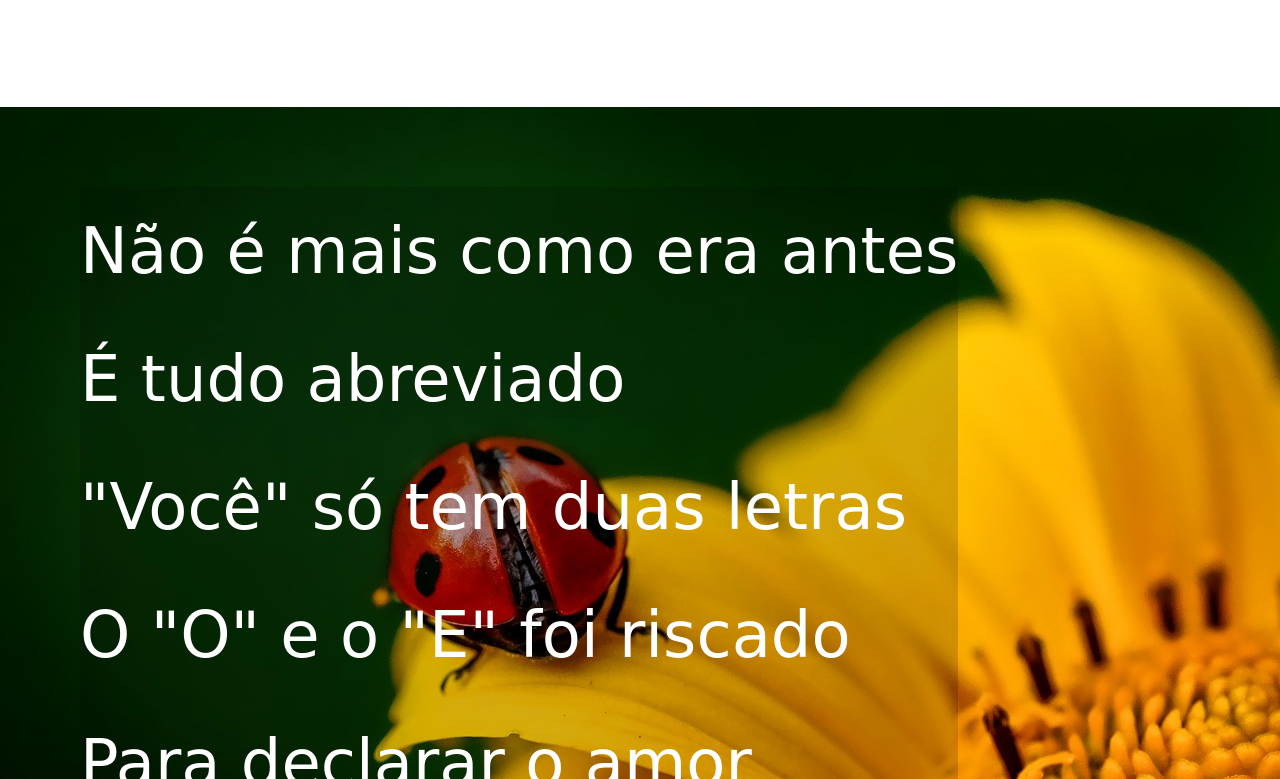
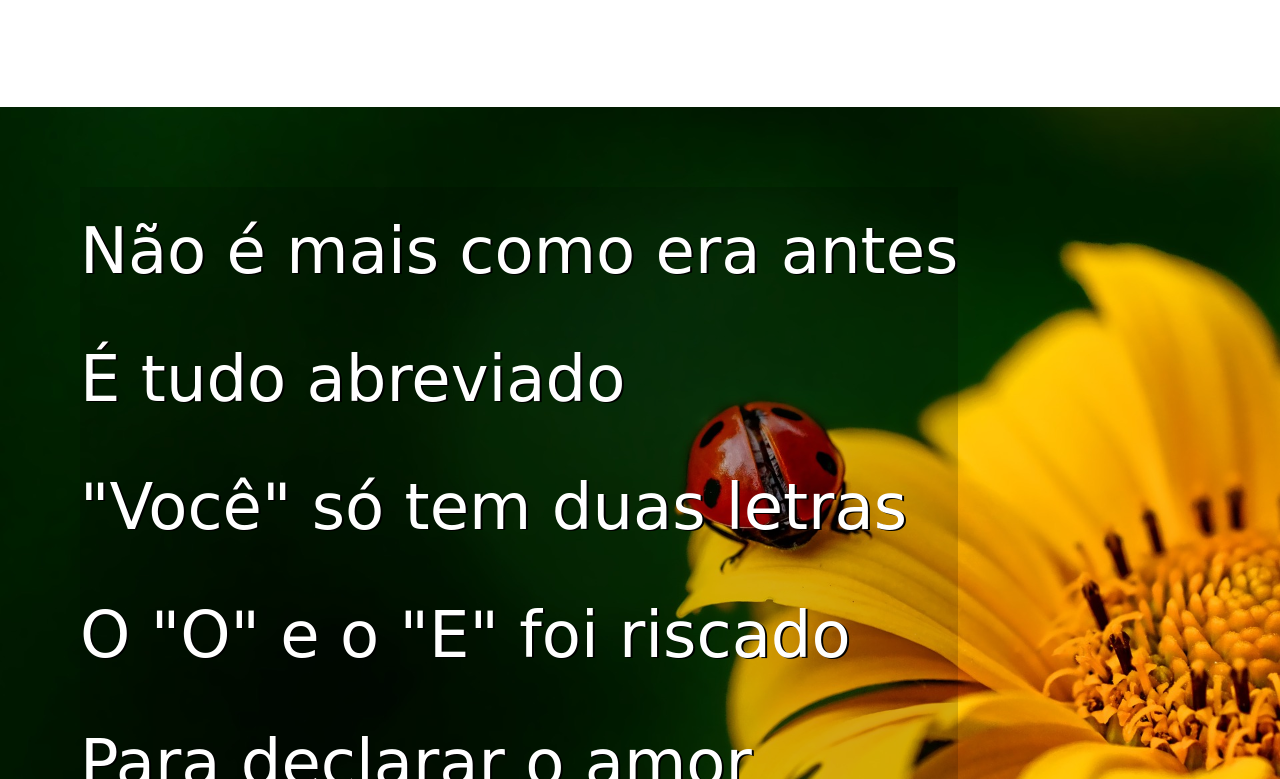
Before and after one commit to gabriel-vieira06/projetoHTML, a plain HTML site: page projetoCordel/projetoCordel.html in a window 1280 px wide. Shown: the part 1161-1940 px from the top of the page. Drawn offline with Linux system fonts and the light colour scheme.

Commit message:
add text shadow and resize img

```diff
--- a/projetoCordel/style.css
+++ b/projetoCordel/style.css
@@ -42,6 +42,7 @@ section#img1 {
     background-image: url(assets/background001.jpg);
     background-attachment: fixed;
     background-position: right center;
+    background-size: cover;
 
     color: white;
 }
@@ -50,6 +51,7 @@ section#img2 {
     background-image: url(assets/background002.jpg);
     background-attachment: fixed;
     background-position: right center;
+    background-size: cover;
 
     color: white;
 }
@@ -57,4 +59,5 @@ section#img2 {
 section#img1 p, section#img2 p {
     display: inline-block;
     background-color: rgba(0, 0, 0, 0.164);
+    text-shadow: 2px 1px 0px rgb(0, 0, 0);
 }
```
